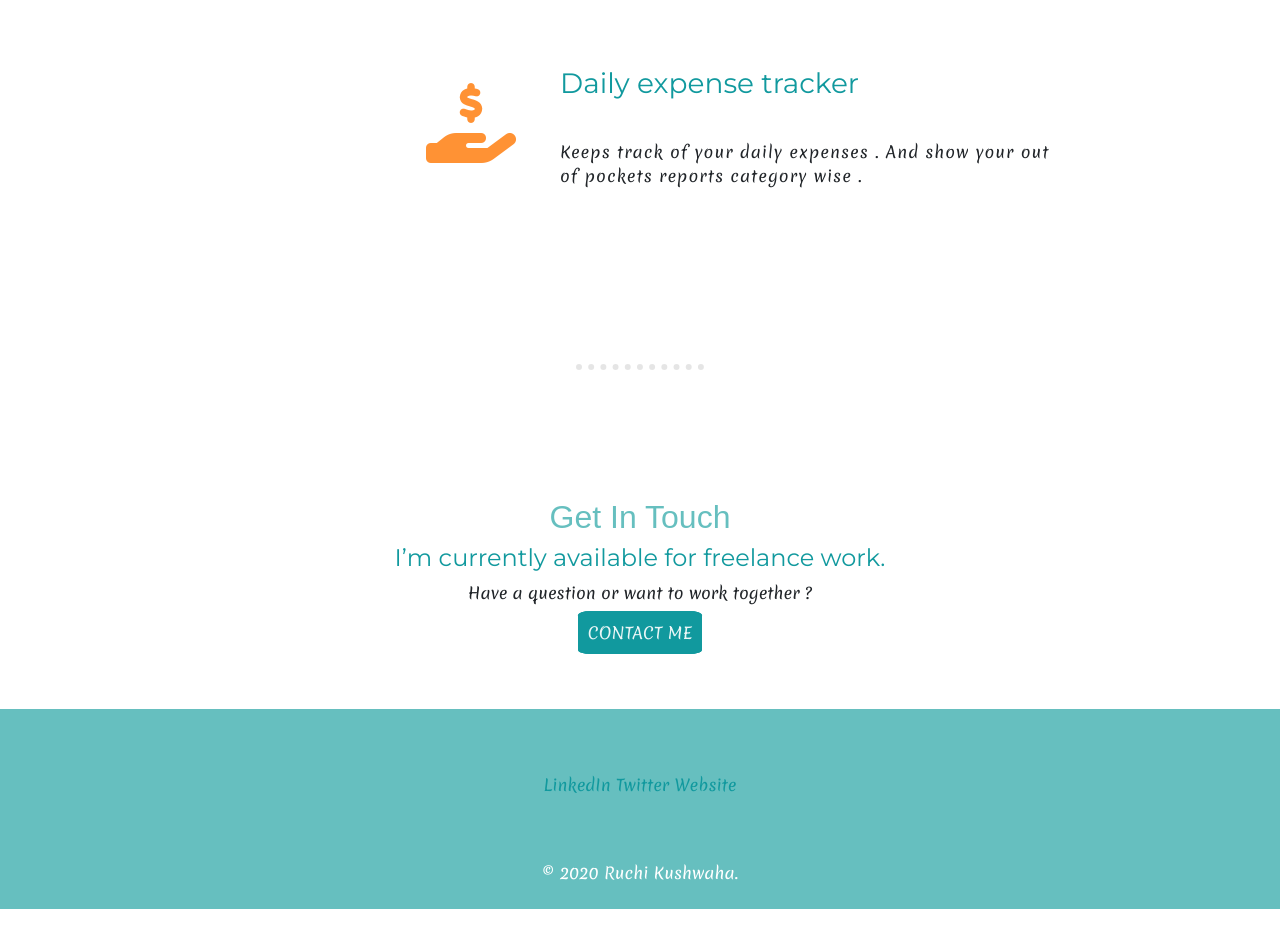
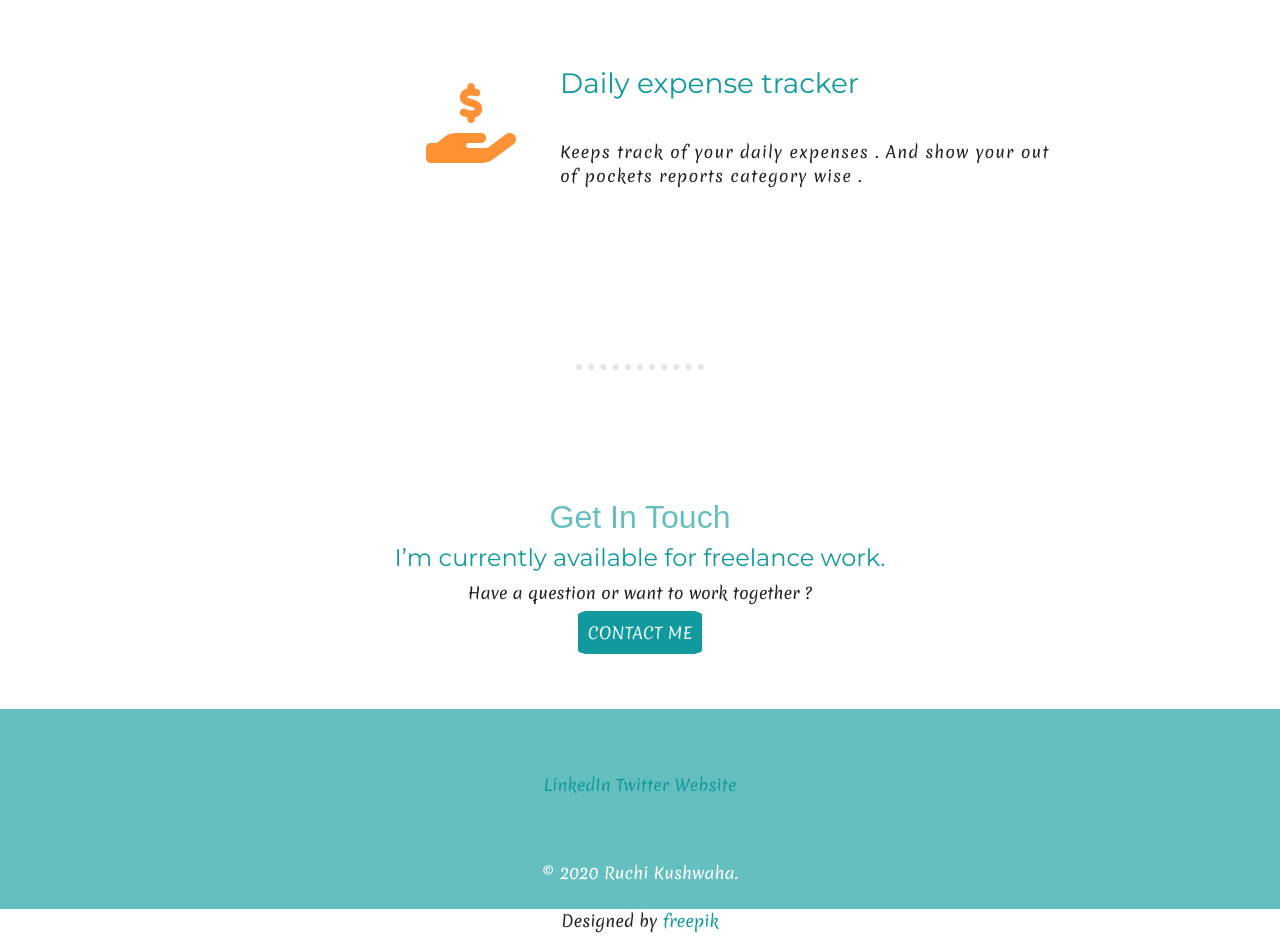
Before and after one commit to ruhci28/CV, a plain HTML site: page index.html in a window 1280 px wide. Shown: the part 2630-3579 px from the top of the page. Before the commit the page ends 3539 px from the top, so only its background shows below. Drawn offline with nearby package versions, Linux system fonts and the light colour scheme.

Commit message:
attribute for freepik added

```diff
--- a/index.html
+++ b/index.html
@@ -142,6 +142,7 @@
     <a class="footer-link" href="https://www.appbrewery.co/">Website</a>
     <p class="last">© 2020 Ruchi Kushwaha.</p>
   </div>
+    <p>Designed by <a href="http://www.freepik.com">freepik</a><p>
 </body>
 <!-- JS, Popper.js, and jQuery -->
 <script src="https://code.jquery.com/jquery-3.5.1.slim.min.js" integrity="sha384-DfXdz2htPH0lsSSs5nCTpuj/zy4C+OGpamoFVy38MVBnE+IbbVYUew+OrCXaRkfj" crossorigin="anonymous"></script>
```
